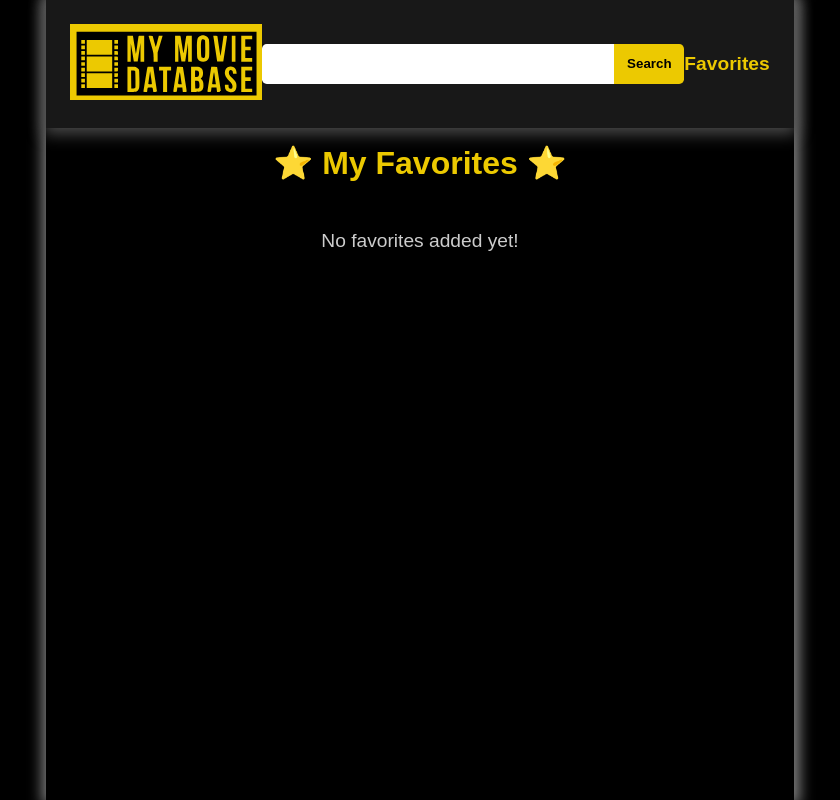
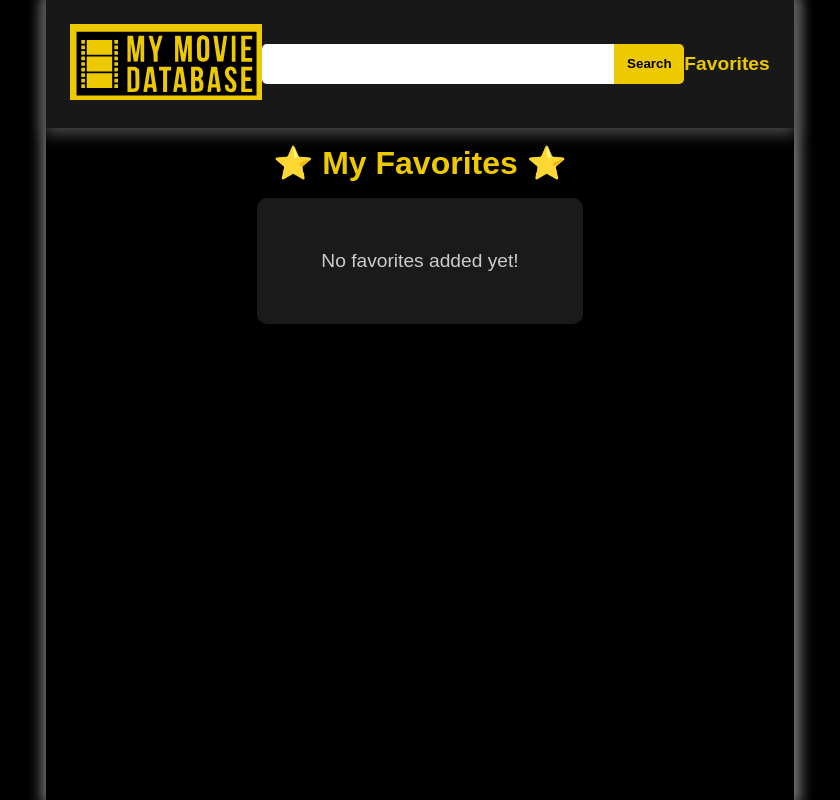
Before and after one commit to Welene/happy-zebras-react, a React (Vite) app: page /favorite in a window 1280 px wide. Shown: the whole page, without its empty margins (220-1060 px from the left). Built offline with nearby package versions, Linux system fonts and the light colour scheme.

Commit message:
Small fixes

```diff
--- a/src/pages/FavoritePage/FavoritePage.jsx
+++ b/src/pages/FavoritePage/FavoritePage.jsx
@@ -13,6 +13,7 @@ const FavoritePage = () => {
 				<section className="favorites-section">
 					<h2 className="favorites-title">⭐ My Favorites ⭐</h2>
 
+					<section className="favorites-content-box">
 						{favorites.length === 0 ? (
 							<p className="favorites-empty">
 								No favorites added yet!
@@ -21,9 +22,11 @@ const FavoritePage = () => {
 							<MovieList movieList={favorites} title="" />
 						)}
 					</section>
+				</section>
 			</main>
 		</div>
 	);
+
 };
 
 export default FavoritePage;
--- a/src/pages/FavoritePage/favoritePage.css
+++ b/src/pages/FavoritePage/favoritePage.css
@@ -20,3 +20,11 @@
 	color: #cccccc;
 	padding: 2rem;
 }
+
+.favorites-content-box {
+	background-color: #1a1a1a;
+	padding: 20px;
+	border-radius: 10px;
+	margin: 0 auto;
+	max-width: 1200px;
+}
--- a/src/pages/HomePage/homepage.css
+++ b/src/pages/HomePage/homepage.css
@@ -47,14 +47,11 @@
 
 /* ========== RECOMMENDATION SECTION ========== */
 
+.recommendation-section {
+	margin-top: -3rem;
+}
 .list-section__header {
-	text-align: center;
-	color: white;
-	font-size: 2rem;
-	margin-bottom: 1.5rem;
-	text-align: center;
-	font-weight: bold;
-	text-transform: capitalize;
+	margin-bottom: 1rem;
 }
 
 /* ========== MOVIE GRID ========== */
```
Lines whose indentation alone changed are shown as unchanged.
